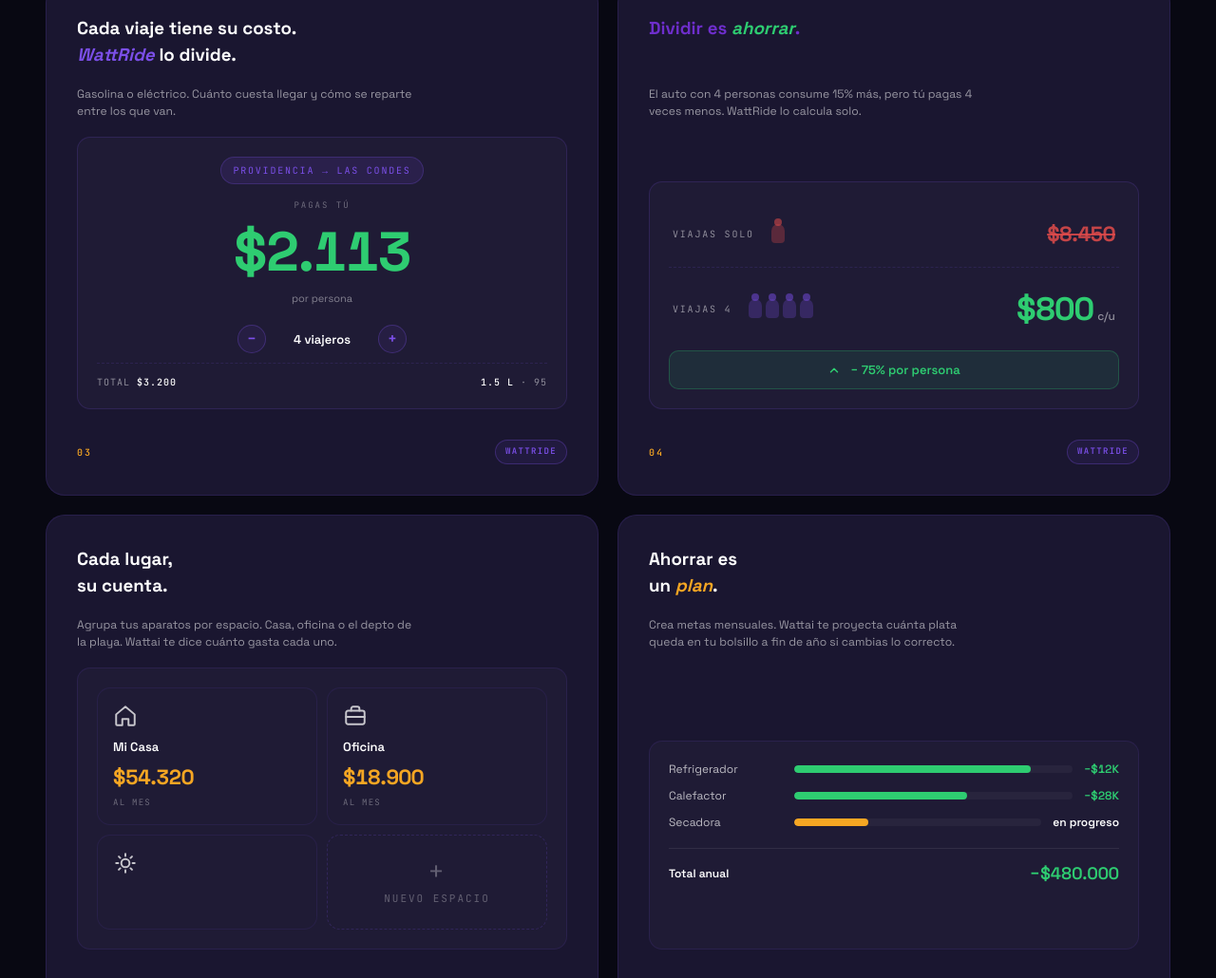
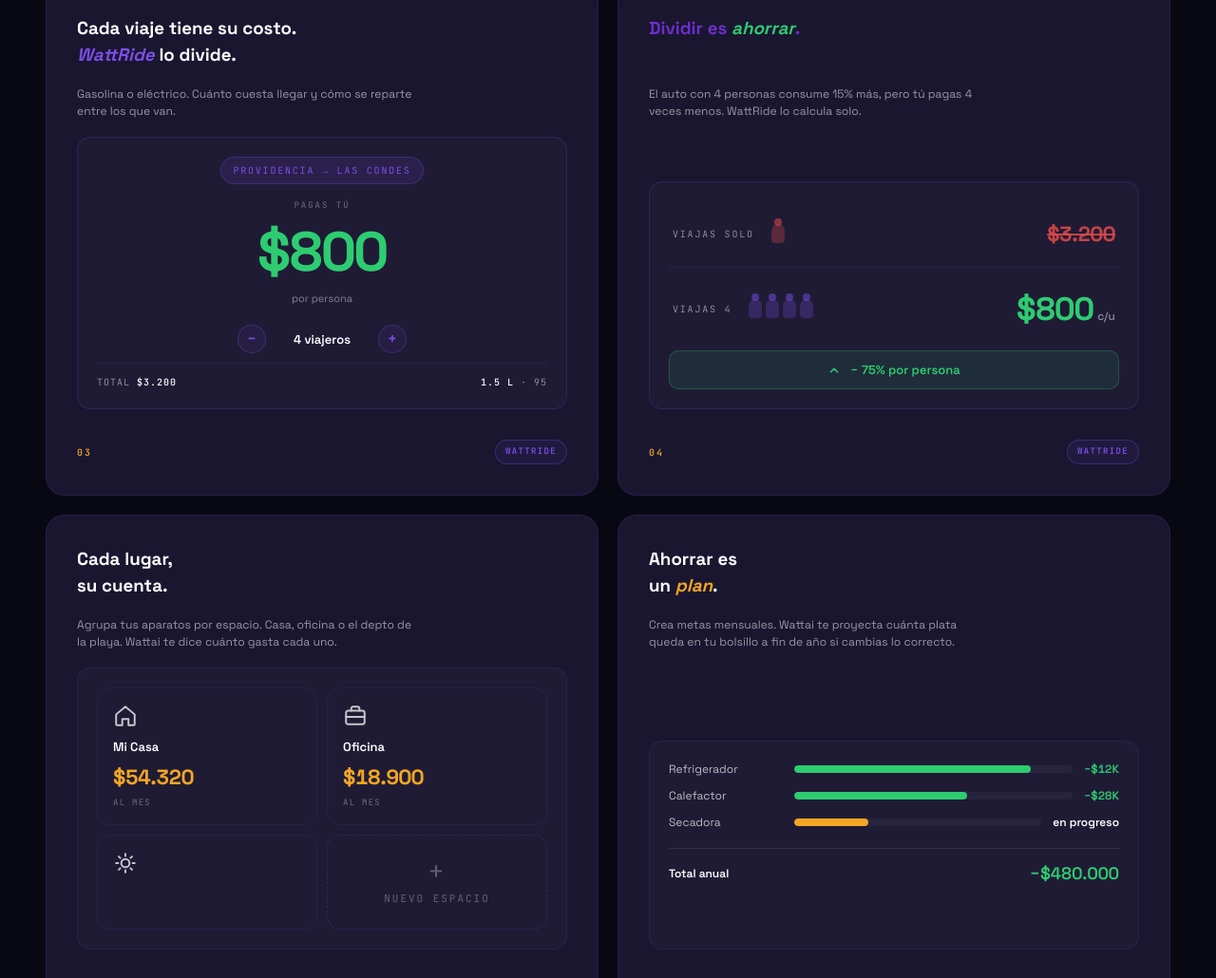
Before and after one commit to MARTINMRVS/GitHub-Pages, a plain HTML site: page index.html in a window 1280 px wide. Shown: the part 3669-4699 px from the top of the page at 95% size. Drawn offline with Linux system fonts and the light colour scheme.

Commit message:
fix: corregir data-counter animados WattRide

```diff
--- a/index.html
+++ b/index.html
@@ -1245,7 +1245,7 @@
             <div class="wr-mini">
               <span class="wr-pill-route">Providencia → Las Condes</span>
               <span class="wr-lbl">Pagas tú</span>
-              <div class="wr-hero" data-counter="2113" data-prefix="$">$800</div>
+              <div class="wr-hero" data-counter="800" data-prefix="$">$800</div>
               <div class="wr-sub">por persona</div>
               <div class="wr-stepper">
                 <button aria-label="Menos viajeros">−</button>
@@ -1275,7 +1275,7 @@
                 <div class="wr-people">
                   <span class="p"></span>
                 </div>
-                <span class="wr-amt" data-counter="8450" data-prefix="$">$3.200</span>
+                <span class="wr-amt" data-counter="3200" data-prefix="$">$3.200</span>
               </div>
               <div class="wr-row shared">
                 <span class="wr-label">Viajas 4</span>
```
